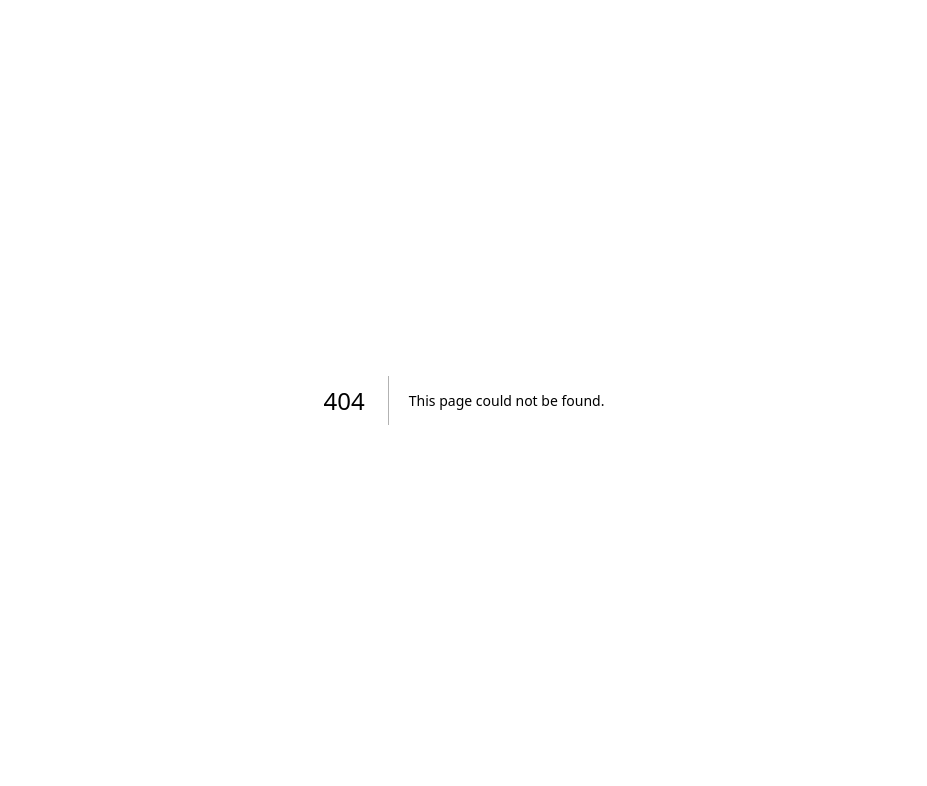
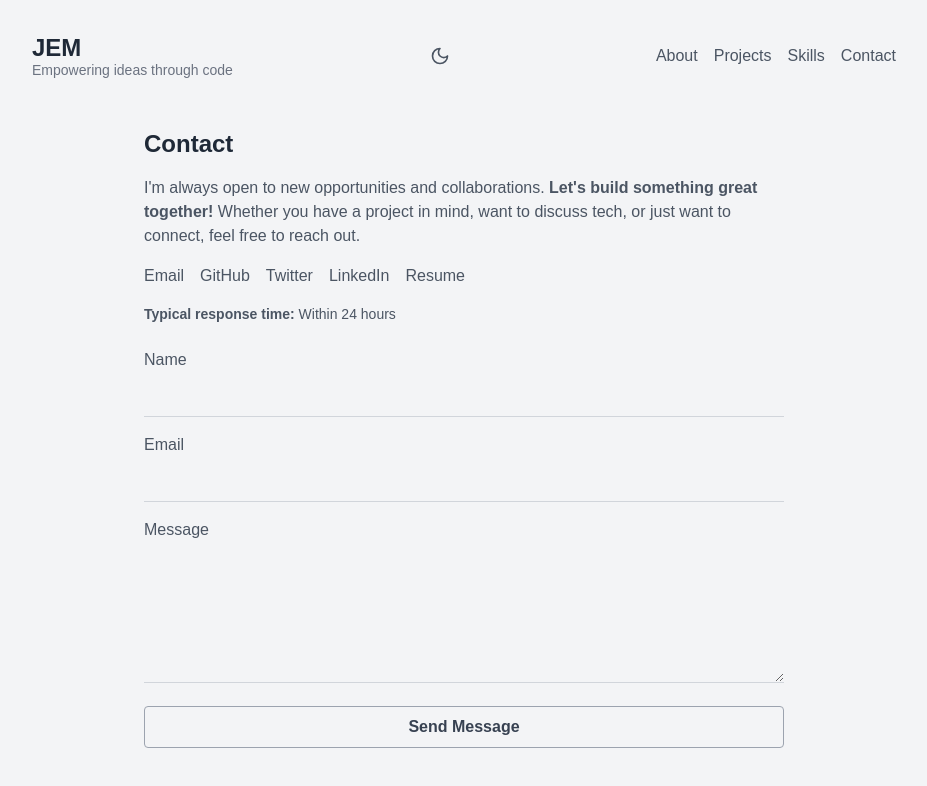
Before and after one commit to MawuliKing/dev, a Next.js app: page /contact in a window 1280 px wide. Before the commit this address had no page. Shown: the top 786 px of the page, without its empty margins (176-1103 px from the left). Built offline with nearby package versions, Linux system fonts and the light colour scheme.

Commit message:
Update dependencies to include nodemailer and its types, and modify links in Header and Contact components for improved navigation; remove obsolete sitemap.xml file.

```diff
--- /dev/null
+++ b/app/api/contact/route.ts
@@ -0,0 +1,39 @@
+import { NextRequest, NextResponse } from "next/server";
+import nodemailer from "nodemailer";
+
+export async function POST(req: NextRequest) {
+  try {
+    const { name, email, message } = await req.json();
+    if (!name || !email || !message) {
+      return NextResponse.json(
+        { error: "All fields are required." },
+        { status: 400 }
+      );
+    }
+
+    // Configure Nodemailer transporter
+    const transporter = nodemailer.createTransport({
+      service: "gmail", // or your email provider
+      auth: {
+        user: process.env.EMAIL_USER,
+        pass: process.env.EMAIL_PASS,
+      },
+    });
+
+    const mailOptions = {
+      from: process.env.EMAIL_USER,
+      to: process.env.EMAIL_TO || process.env.EMAIL_USER, // fallback to sender if not set
+      subject: `New Contact Form Submission from ${name}`,
+      text: `Name: ${name}\nEmail: ${email}\nMessage: ${message}`,
+      replyTo: email,
+    };
+
+    await transporter.sendMail(mailOptions);
+    return NextResponse.json({ success: true });
+  } catch (error: any) {
+    return NextResponse.json(
+      { error: error.message || "Failed to send email." },
+      { status: 500 }
+    );
+  }
+}
--- a/app/components/Contact.tsx
+++ b/app/components/Contact.tsx
@@ -34,7 +34,7 @@ export function Contact() {
           Twitter
         </a>
         <a
-          href="https://linkedin.com/in/johndoe"
+          href="https://www.linkedin.com/in/john-emil-modzaka/"
           target="_blank"
           rel="noopener noreferrer"
           className="text-gray-600 dark:text-gray-300 hover:text-gray-800 dark:hover:text-gray-100"
--- a/app/components/Header.tsx
+++ b/app/components/Header.tsx
@@ -3,6 +3,7 @@
 import { Menu, X, Sun, Moon } from "lucide-react";
 import { useState } from "react";
 import { useTheme } from "./ThemeProvider";
+import Link from "next/link";
 
 export function Header() {
   const [isMenuOpen, setIsMenuOpen] = useState(false);
@@ -12,7 +13,12 @@ export function Header() {
     <header className="flex flex-wrap justify-between items-center mb-8">
       <div>
         <h1 className="text-2xl font-bold text-gray-800 dark:text-gray-100">
-          JEM
+          <Link
+            href="/"
+            className="hover:underline focus:outline-none focus:ring-2 focus:ring-blue-400 dark:focus:ring-blue-600"
+          >
+            JEM
+          </Link>
         </h1>
         <p className="text-sm text-gray-500 dark:text-gray-400 -mt-1">
           Empowering ideas through code
@@ -41,35 +47,35 @@ export function Header() {
       >
         <ul className="flex flex-col lg:flex-row space-y-2 lg:space-y-0 lg:space-x-4">
           <li>
-            <a
-              href="#about"
+            <Link
+              href="/#about"
               className="text-gray-600 dark:text-gray-300 hover:text-gray-800 dark:hover:text-gray-100"
               onClick={() => setIsMenuOpen(false)}
             >
               About
-            </a>
+            </Link>
           </li>
           <li>
-            <a
-              href="#projects"
+            <Link
+              href="/#projects"
               className="text-gray-600 dark:text-gray-300 hover:text-gray-800 dark:hover:text-gray-100"
               onClick={() => setIsMenuOpen(false)}
             >
               Projects
-            </a>
+            </Link>
           </li>
           <li>
-            <a
-              href="#skills"
+            <Link
+              href="/#skills"
               className="text-gray-600 dark:text-gray-300 hover:text-gray-800 dark:hover:text-gray-100"
               onClick={() => setIsMenuOpen(false)}
             >
               Skills
-            </a>
+            </Link>
           </li>
           <li>
             <a
-              href="#contact"
+              href="/contact"
               className="text-gray-600 dark:text-gray-300 hover:text-gray-800 dark:hover:text-gray-100"
               onClick={() => setIsMenuOpen(false)}
             >
--- /dev/null
+++ b/app/contact/ContactForm.tsx
@@ -0,0 +1,112 @@
+"use client";
+
+import { useState } from "react";
+
+export default function ContactForm() {
+  const [form, setForm] = useState({ name: "", email: "", message: "" });
+  const [status, setStatus] = useState<
+    "idle" | "loading" | "success" | "error"
+  >("idle");
+  const [error, setError] = useState("");
+
+  const handleChange = (
+    e: React.ChangeEvent<HTMLInputElement | HTMLTextAreaElement>
+  ) => {
+    setForm({ ...form, [e.target.name]: e.target.value });
+  };
+
+  const handleSubmit = async (e: React.FormEvent) => {
+    e.preventDefault();
+    setStatus("loading");
+    setError("");
+    try {
+      const res = await fetch("/api/contact", {
+        method: "POST",
+        headers: { "Content-Type": "application/json" },
+        body: JSON.stringify(form),
+      });
+      if (res.ok) {
+        setStatus("success");
+        setForm({ name: "", email: "", message: "" });
+      } else {
+        const data = await res.json();
+        setError(data.error || "Something went wrong.");
+        setStatus("error");
+      }
+    } catch (err) {
+      setError("Network error.");
+      setStatus("error");
+    }
+  };
+
+  return (
+    <form onSubmit={handleSubmit} className="space-y-4 mt-6">
+      <div>
+        <label
+          htmlFor="name"
+          className="block font-medium mb-1 text-gray-600 dark:text-gray-300"
+        >
+          Name
+        </label>
+        <input
+          type="text"
+          id="name"
+          name="name"
+          value={form.name}
+          onChange={handleChange}
+          required
+          className="w-full border-0 border-b border-gray-300 dark:border-gray-700 bg-transparent px-0 py-2 focus:outline-none focus:ring-0 text-gray-600 dark:text-gray-300 rounded-none"
+        />
+      </div>
+      <div>
+        <label
+          htmlFor="email"
+          className="block font-medium mb-1 text-gray-600 dark:text-gray-300"
+        >
+          Email
+        </label>
+        <input
+          type="email"
+          id="email"
+          name="email"
+          value={form.email}
+          onChange={handleChange}
+          required
+          className="w-full border-0 border-b border-gray-300 dark:border-gray-700 bg-transparent px-0 py-2 focus:outline-none focus:ring-0 text-gray-600 dark:text-gray-300 rounded-none"
+        />
+      </div>
+      <div>
+        <label
+          htmlFor="message"
+          className="block font-medium mb-1 text-gray-600 dark:text-gray-300"
+        >
+          Message
+        </label>
+        <textarea
+          id="message"
+          name="message"
+          value={form.message}
+          onChange={handleChange}
+          required
+          rows={5}
+          className="w-full border-0 border-b border-gray-300 dark:border-gray-700 bg-transparent px-0 py-2 focus:outline-none focus:ring-0 text-gray-600 dark:text-gray-300 rounded-none"
+        />
+      </div>
+      <button
+        type="submit"
+        disabled={status === "loading"}
+        className="w-full border border-gray-400 dark:border-gray-600 text-gray-700 dark:text-gray-200 font-semibold rounded px-4 py-2 bg-transparent hover:bg-gray-100 dark:hover:bg-gray-800 hover:text-gray-900 dark:hover:text-gray-100 transition disabled:opacity-50 outline-none focus:ring-2 focus:ring-gray-400 dark:focus:ring-gray-600"
+      >
+        {status === "loading" ? "Sending..." : "Send Message"}
+      </button>
+      {status === "success" && (
+        <p className="text-green-600 dark:text-green-400 text-sm mt-2">
+          Message sent successfully!
+        </p>
+      )}
+      {status === "error" && (
+        <p className="text-red-600 dark:text-red-400 text-sm mt-2">{error}</p>
+      )}
+    </form>
+  );
+}
--- /dev/null
+++ b/app/contact/page.tsx
@@ -0,0 +1,71 @@
+import { Header } from "../components/Header";
+import ContactForm from "./ContactForm";
+
+export default function ContactPage() {
+  return (
+    <main className="min-h-screen bg-gray-100 dark:bg-gray-900">
+      <div className="max-w-4xl mx-auto px-4 py-8">
+        <div className="sticky top-0 z-10 bg-gray-100 dark:bg-gray-900 pb-4">
+          <Header />
+        </div>
+        <section className="mb-12 max-w-2xl mx-auto px-4">
+          <h2 className="text-2xl font-bold text-gray-800 dark:text-gray-100 mb-4">
+            Contact
+          </h2>
+          <p className="text-gray-600 dark:text-gray-300 mb-4">
+            I'm always open to new opportunities and collaborations.{" "}
+            <strong>Let's build something great together!</strong> Whether you
+            have a project in mind, want to discuss tech, or just want to
+            connect, feel free to reach out.
+          </p>
+          <div className="flex space-x-4 mb-4">
+            <a
+              href="mailto:mawuli098@gmail.com"
+              className="text-gray-600 dark:text-gray-300 hover:text-gray-800 dark:hover:text-gray-100"
+            >
+              Email
+            </a>
+            <a
+              href="https://github.com/MawuliKing"
+              target="_blank"
+              rel="noopener noreferrer"
+              className="text-gray-600 dark:text-gray-300 hover:text-gray-800 dark:hover:text-gray-100"
+            >
+              GitHub
+            </a>
+            <a
+              href="https://x.com/emil_mod"
+              target="_blank"
+              rel="noopener noreferrer"
+              className="text-gray-600 dark:text-gray-300 hover:text-gray-800 dark:hover:text-gray-100"
+            >
+              Twitter
+            </a>
+            <a
+              href="https://www.linkedin.com/in/john-emil-modzaka/"
+              target="_blank"
+              rel="noopener noreferrer"
+              className="text-gray-600 dark:text-gray-300 hover:text-gray-800 dark:hover:text-gray-100"
+            >
+              LinkedIn
+            </a>
+            <a
+              href="/resume.pdf"
+              target="_blank"
+              rel="noopener noreferrer"
+              className="text-gray-600 dark:text-gray-300 hover:text-gray-800 dark:hover:text-gray-100"
+            >
+              Resume
+            </a>
+          </div>
+          <div className="mb-2">
+            <p className="text-gray-600 dark:text-gray-300 text-sm">
+              <strong>Typical response time:</strong> Within 24 hours
+            </p>
+          </div>
+          <ContactForm />
+        </section>
+      </div>
+    </main>
+  );
+}
--- a/app/page.tsx
+++ b/app/page.tsx
@@ -109,7 +109,7 @@ export default function Home() {
               Twitter
             </a>
             <a
-              href="https://linkedin.com/in/johndoe"
+              href="https://www.linkedin.com/in/john-emil-modzaka/"
               target="_blank"
               rel="noopener noreferrer"
               className="hover:text-gray-800 dark:hover:text-gray-100"
--- a/package.json
+++ b/package.json
@@ -11,11 +11,13 @@
   "dependencies": {
     "lucide-react": "^0.468.0",
     "next": "15.1.1",
+    "nodemailer": "^7.0.5",
     "react": "^19.0.0",
     "react-dom": "^19.0.0"
   },
   "devDependencies": {
     "@types/node": "^20",
+    "@types/nodemailer": "^6.4.17",
     "@types/react": "^19",
     "@types/react-dom": "^19",
     "postcss": "^8",
```
Also changed, not shown: 2 other files (tests, documents, lock files or other folders).
